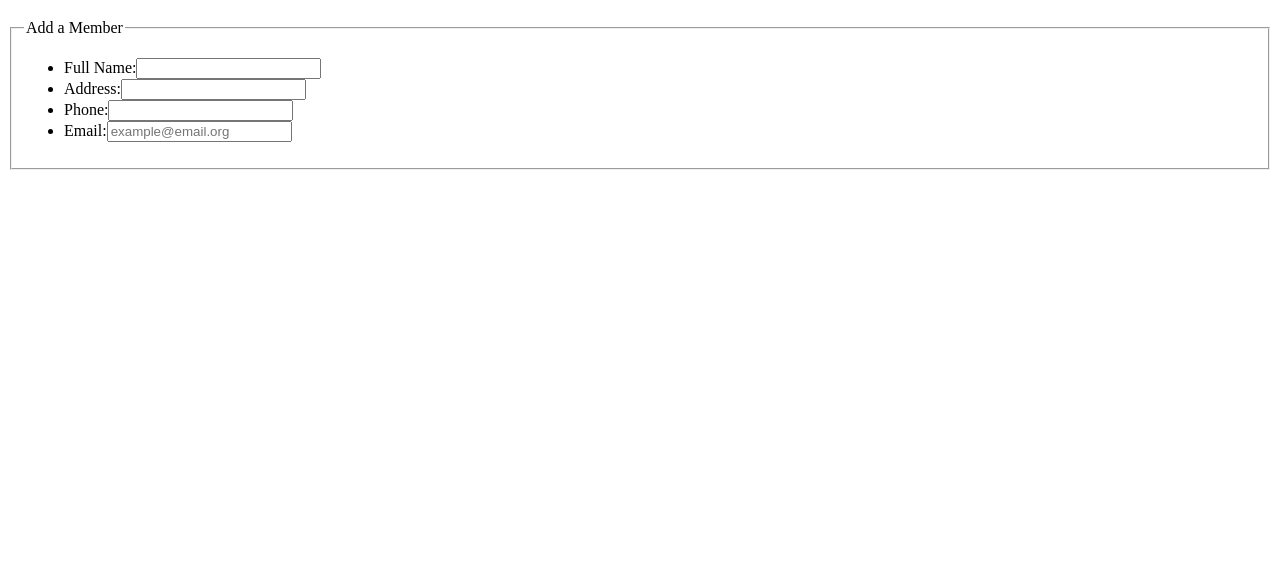
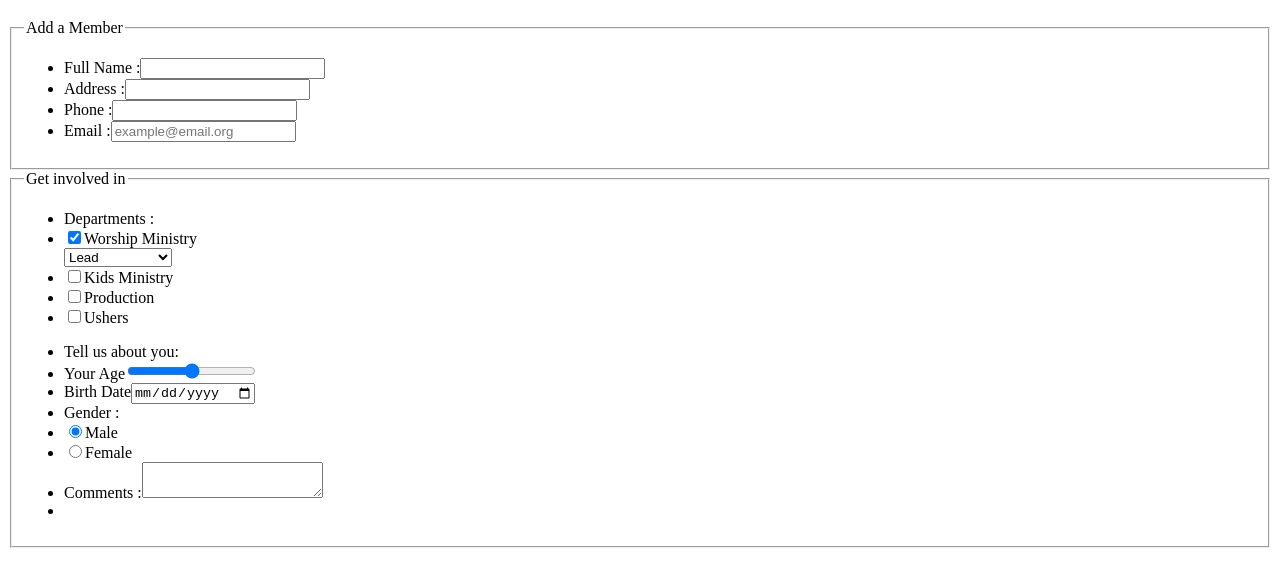
Before and after one commit to b80593/VFW-Projects, a plain HTML site: page Additem.html in a window 1280 px wide. Shown: the part 61-648 px from the top of the page. Drawn offline with Linux system fonts and the light colour scheme.

Commit message:
Last Part HTML5

```diff
--- a/Additem.html
+++ b/Additem.html
@@ -14,11 +14,47 @@
             <fieldset>
                 <legend>Add a Member</legend>
                 <ul>
-                    <li><label form="fname">Full Name:</label><input type="text" id="Full Name"/></li>
-                    <li><label form="address">Address:</label><input type="address" id="Address" /></li>
-                    <li><label form="phone">Phone:</label><input type="phone" id="Phone"/></li>
-                    <li><label form="email">Email:</label><input type="email" placeholder="example@email.org" /></li>
+                    <li><label for="fname">Full Name :</label><input type="text" id="Full Name"/></li>
+                    <li><label for="address">Address :</label><input type="address" id="Address" /></li>
+                    <li><label for="phone">Phone :</label><input type="phone" id="Phone"/></li>
+                    <li><label for="email">Email :</label><input type="email" placeholder="example@email.org" /></li>
                 </ul>
+            </fieldset>
+            <fieldset>
+                <legend>Get involved in</legend>
+                <ul>
+                    <li>Departments :
+                        <li><input type="checkbox" checked value="Worship Ministry" id="worship" /><label for="worship">Worship Ministry</label></li>
+                            <select id="worship">
+                                <optgroup label="Vocals">
+                                    <option value="Lead">Lead</option>
+                                    <option value="Background">Background</option>
+                                </optgroup>
+                                <optgroup label="Instruments">
+                                    <option value="Drums">Drums</option>
+                                    <option value="Piano">Piano</option>
+                                    <option value="Bass">Bass</option>
+                                    <option value="Guitar">Guitar</option>
+                                </optgroup>
+                            </select>
+                        <li><input type="checkbox" value="Kids Ministry" id="kidMin" /><label for="kidMin">Kids Ministry</label></li>
+                        <li><input type="checkbox" value="Production" id="production" /><label for="production">Production</label></li>
+                        <li><input type="checkbox" value="Ushers" id="ushers" /><label for="ushers">Ushers</label></li>
+                    </li>
+                </ul>
+                <ul>
+                    <li>Tell us about you:
+                        <li><label for="age">Your Age</label><input type="range" value="Age" id="age" /></li>
+                        <li><label for="date">Birth Date</label><input type="date" value="Date" id="date" /></li>
+                    </li>
+                    <li>Gender :
+                        <li><input type="radio" checked value="Male" id="gender" /><label for="male">Male</label></li>
+                        <li><input type="radio" value="Female" id="gender" /><label for="female">Female</label></li>
+                    </li>
+                    <li><label for="comments">Comments :</label><textarea id="comments"></textarea></li>
+                    <li><input type="hidden" value="true" /></li>
+                </ul>
+
             </fieldset>
         </form>
     </body>
```
